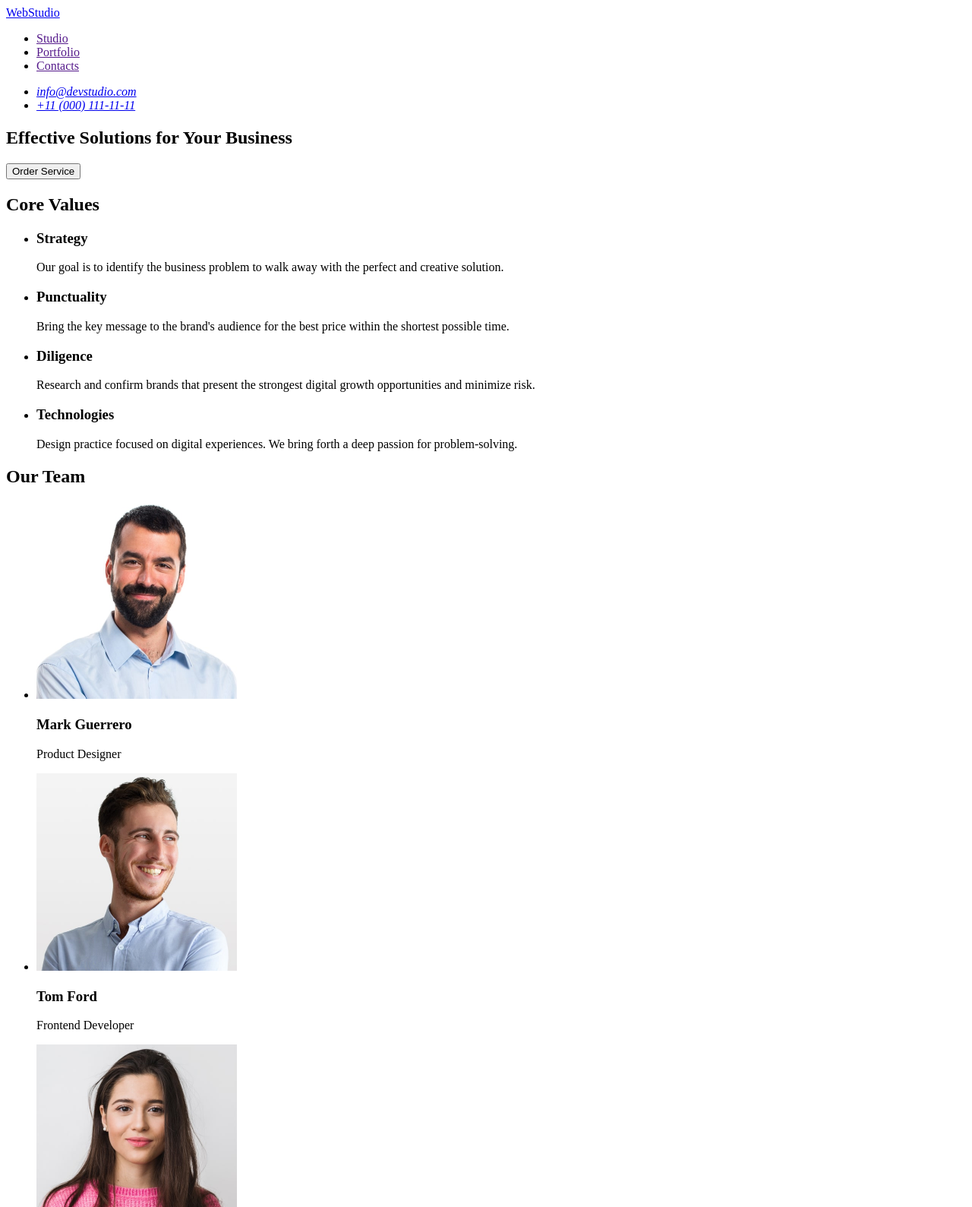
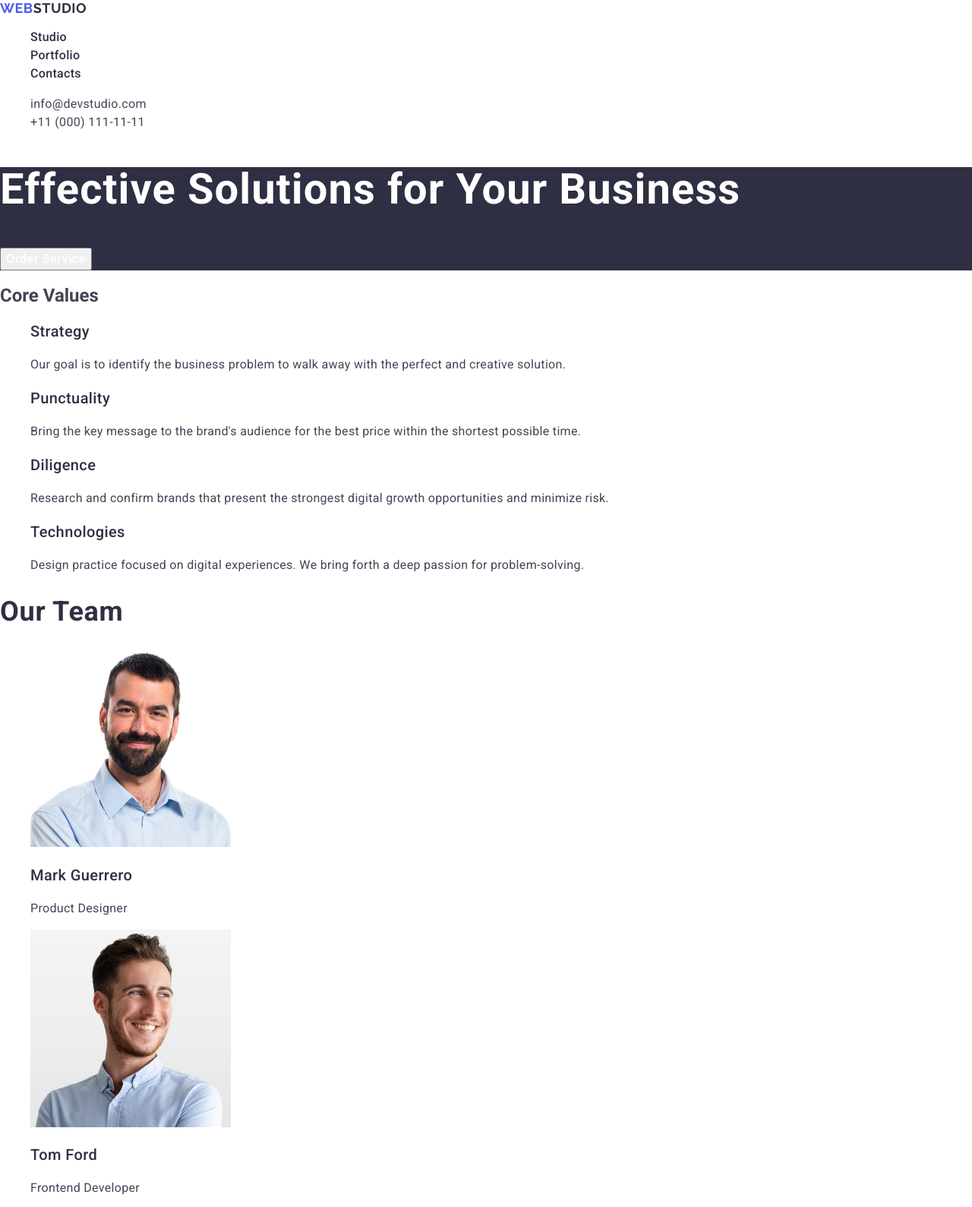
Before and after one commit to ViacheslavDl/goit-markup-hw-02, a plain HTML site: page index.html in a window 1280 px wide. Shown: the top 1589 px of the page at 76% size. Drawn offline with nearby package versions, Linux system fonts and the light colour scheme.

Commit message:
add styles

```diff
--- /dev/null
+++ b/css/styles.css
@@ -0,0 +1,158 @@
+body{
+    font-family: "Roboto", sans-serif;
+    color: #434455;
+    background-color: #fff;
+}
+
+ul, ol {
+    list-style-type: none;
+}
+
+a {
+    text-decoration: none;
+}
+
+.logo {
+    font-family: "Raleway", sans-serif;
+    font-weight: 700;
+    font-size: 18px;
+    line-height: 1.17;
+    letter-spacing: 0.03em;
+    text-transform: uppercase;
+    color: #4d5ae5;
+}
+
+.header-logo .logo-part {
+    color: #2e2f42;
+}
+
+.nav-link {
+        font-weight: 500;
+        font-size: 16px;
+        line-height: 1.5;
+        letter-spacing: 0.02em;
+        color: #2e2f42;
+}
+
+.contacts {
+    font-style: normal;
+}
+
+.contacts-link{
+    font-size: 16px;
+    line-height: 1.5;
+    letter-spacing: 0.02em;
+    color: #434455;
+}
+
+.nav-link:hover,
+.nav-link:focus,
+.contacts-link:hover,
+.contacts-link:focus {
+    color: #404bbf;
+}
+
+.order {
+    background-color:#2e2f42;
+}
+
+.order-title {
+    font-weight: 700;
+    font-size: 56px;
+    line-height: 1.07;
+    letter-spacing: 0.02em;
+    color: #ffffff;
+}
+
+.order-btn {
+font-weight: 500;
+font-size: 16px;
+line-height: 1.5;
+letter-spacing: 0.04em;
+color: #fff;
+}
+
+.order-btn:hover,
+.order-btn:active {
+    background-color:#404bbf ;
+}
+
+.core-subtitle {
+    font-weight: 500;
+    font-size: 20px;
+    line-height: 1.2;
+    letter-spacing: 0.02em;
+    color: #2e2f42;
+}
+
+.core-item-text {
+    font-weight: 400;
+    font-size: 16px;
+    line-height: 1.5;
+    letter-spacing: 0.02em;
+    color: #434455;
+}
+
+.team-title {
+    font-weight: 700;
+    font-size: 36px;
+    line-height: 1.11;
+    letter-spacing: 0.02em;
+    color: #2e2f42;
+}
+
+.team-subtitle {
+    font-weight: 500;
+    font-size: 20px;
+    line-height: 1.2;
+    letter-spacing: 0.02em;
+    color: #2e2f42;
+}
+
+.team-item-text {
+    font-weight: 400;
+    font-size: 16px;
+    line-height: 1.5;
+    letter-spacing: 0.02em;
+    color: #434455;
+}
+
+.portfolio-title {
+    font-weight: 700;
+    font-size: 36px;
+    line-height: 1.11111;
+    letter-spacing: 0.02em;
+    color: #2e2f42;
+}
+
+.portfolio-subtitle {
+    font-weight: 500;
+    font-size: 20px;
+    line-height: 1.2;
+    letter-spacing: 0.02em;
+    color: #2e2f42;
+}
+
+.portfolio-item-text {
+    font-weight: 400;
+    font-size: 16px;
+    line-height: 1.5;
+    letter-spacing: 0.02em;
+    color: #434455;
+}
+
+.page-footer {
+    background-color: #2e2f42;
+}
+
+.footer-logo .logo-part {
+    color: #f4f4fd;
+}
+
+.footer-text {
+    font-weight: 400;
+    font-size: 16px;
+    line-height: 1.5;
+    letter-spacing: 0.02em;
+    color: #f4f4fd;
+}
--- a/index.html
+++ b/index.html
@@ -5,93 +5,147 @@
     <meta charset="UTF-8">
     <meta name="viewport" content="width=device-width, initial-scale=1.0">
     <title>WebStudio</title>
+    <link rel="preconnect" href="https://fonts.googleapis.com">
+    <link rel="preconnect" href="https://fonts.gstatic.com" crossorigin>
+    <link href="https://fonts.googleapis.com/css2?family=Roboto:wght@400;500;700&family=Raleway:wght@700&display=swap"
+        rel="stylesheet">
+
+    <link rel="stylesheet" href="https://cdnjs.cloudflare.com/ajax/libs/modern-normalize/3.0.1/modern-normalize.min.css"
+        integrity="sha512-q6WgHqiHlKyOqslT/lgBgodhd03Wp4BEqKeW6nNtlOY4quzyG3VoQKFrieaCeSnuVseNKRGpGeDU3qPmabCANg=="
+        crossorigin="anonymous" referrerpolicy="no-referrer" />
+
+    <link rel="stylesheet" href="./css/styles.css" />
 </head>
 
 <body>
-    <header>
-        <nav>
-            <a href="./index.html">WebStudio</a>
-            <ul>
-                <li><a href="">Studio</a></li>
-                <li><a href="">Portfolio</a></li>
-                <li><a href="">Contacts</a></li>
+    <header class="page-header">
+        <nav class="header-nav">
+            <a class="logo header-logo" href="./index.html">Web<span class="logo-part">Studio</span></a>
+            <ul class="nav-list">
+                <li class="nav-item"><a class="nav-link" href="./index.html">Studio</a></li>
+                <li class="nav-item"><a class="nav-link" href="">Portfolio</a></li>
+                <li class="nav-item"><a class="nav-link" href="">Contacts</a></li>
             </ul>
         </nav>
-        <address>
-            <ul>
-                <li>
-                    <a href="mailto:info@devstudio.com">info@devstudio.com</a>
+        <address class="contacts">
+            <ul class="contacts-list">
+                <li class="contacts-item">
+                    <a class="contacts-link" href="mailto:info@devstudio.com">info@devstudio.com</a>
                 </li>
-                <li>
-                    <a href="tel:+110001111111">+11 (000) 111-11-11</a>
+                <li class="contacts-item">
+                    <a class="contacts-link" href="tel:+110001111111">+11 (000) 111-11-11</a>
                 </li>
             </ul>
         </address>
     </header>
     <main>
-        <section>
-            <h1>
+        <section class="order">
+            <h1 class="order-title">
                 Effective Solutions for Your Business
             </h1>
-            <button type="button">Order Service</button>
+            <button class="order-btn" type="button">Order Service</button>
         </section>
 
-        <section>
-            <h2>Core Values</h2>
-            <ul>
-                <li>
-                    <h3>Strategy</h3>
-                    <p>Our goal is to identify the business
+        <section class="core">
+            <h2 class="core-title">Core Values</h2>
+            <ul class="core-list">
+                <li class="core-item">
+                    <h3 class="core-subtitle">Strategy</h3>
+                    <p class="core-item-text">Our goal is to identify the business
                         problem to walk away with the perfect and creative solution.</p>
                 </li>
-                <li>
-                    <h3>Punctuality</h3>
-                    <p>Bring the key message to the brand's audience for the best price within the shortest possible
+                <li class="core-item">
+                    <h3 class="core-subtitle">Punctuality</h3>
+                    <p class="core-item-text">Bring the key message to the brand's audience for the best price within
+                        the shortest possible
                         time.</p>
                 </li>
-                <li>
-                    <h3>Diligence</h3>
-                    <p>Research and confirm brands that present the strongest digital growth opportunities and minimize
+                <li class="core-item">
+                    <h3 class="core-subtitle">Diligence</h3>
+                    <p class="core-item-text">Research and confirm brands that present the strongest digital growth
+                        opportunities and minimize
                         risk.</p>
                 </li>
-                <li>
-                    <h3>Technologies</h3>
-                    <p>Design practice focused on digital experiences. We bring forth a deep passion for
+                <li class="core-item">
+                    <h3 class="core-subtitle">Technologies</h3>
+                    <p class="core-item-text">Design practice focused on digital experiences. We bring forth a deep
+                        passion for
                         problem-solving.</p>
                 </li>
             </ul>
         </section>
 
-        <section>
-            <h2>Our Team</h2>
-            <ul>
-                <li>
-                    <img src="./images/img3.jpg" alt="Mark Guerrero" width="264" height="260">
-                    <h3>Mark Guerrero</h3>
-                    <p>Product Designer</p>
+        <section class="team">
+            <h2 class="team-title">Our Team</h2>
+            <ul class="team-list">
+                <li class="team-item">
+                    <img class="team-item-img" src="./images/img3.jpg" alt="Mark Guerrero" width="264" height="260">
+                    <h3 class="team-subtitle">Mark Guerrero</h3>
+                    <p class="team-item-text">Product Designer</p>
                 </li>
-                <li>
-                    <img src="./images/img2.jpg" alt="Tom Ford" width="264" height="260">
-                    <h3>Tom Ford</h3>
-                    <p>Frontend Developer</p>
+                <li class="team-item">
+                    <img class="team-item-img" src="./images/img2.jpg" alt="Tom Ford" width="264" height="260">
+                    <h3 class="team-subtitle">Tom Ford</h3>
+                    <p class="team-item-text">Frontend Developer</p>
                 </li>
-                <li>
-                    <img src="./images/img1.jpg" alt="Camila Garcia" width="264" height="260">
-                    <h3>Camila Garcia</h3>
-                    <p>Marketing</p>
+                <li class="team-item">
+                    <img class="team-item-img" src="./images/img1.jpg" alt="Camila Garcia" width="264" height="260">
+                    <h3 class="team-subtitle">Camila Garcia</h3>
+                    <p class="team-item-text">Marketing</p>
                 </li>
-                <li>
-                    <img src="./images/img0.jpg" alt="Daniel Wilson" width="264" height="260">
-                    <h3>Daniel Wilson</h3>
-                    <p>UI Designer</p>
+                <li class="team-item">
+                    <img class="team-item-img" src="./images/img0.jpg" alt="Daniel Wilson" width="264" height="260">
+                    <h3 class="team-subtitle">Daniel Wilson</h3>
+                    <p class="team-item-text">UI Designer</p>
+                </li>
+            </ul>
+        </section>
+
+        <section class="portfolio">
+            <h2 class="portfolio-title">Our Portfolio</h2>
+            <ul class="portfolio-list">
+                <li class="portfolio-item">
+                    <img class="portfolio-item-img" src="./images/img4.jpg" alt="Banking App" width="360" height="300">
+                    <h3 class="portfolio-subtitle">Banking App</h3>
+                    <p class="portfolio-item-text">App</p>
+                </li>
+                <li class="portfolio-item">
+                    <img class="portfolio-item-img" src="./images/img5.jpg" alt="Cashless Payment" width="360"
+                        height="300">
+                    <h3 class="portfolio-subtitle">Cash cless Payment</h3>
+                    <p class="portfolio-item-text">Marketing</p>
+                </li>
+                <li class="portfolio-item">
+                    <img class="portfolio-item-img" src="./images/img6.jpg" alt="Meditation App" width="360"
+                        height="300">
+                    <h3 class="portfolio-subtitle">Me cditation App</h3>
+                    <p class="portfolio-item-text">App</p>
+                </li>
+                <li class="portfolio-item">
+                    <img class="portfolio-item-img" src="./images/img7.jpg" alt="Taxi Service" width="360" height="300">
+                    <h3 class="portfolio-subtitle"> cTaxi Service</h3>
+                    <p class="portfolio-item-text">Marketing</p>
+                </li>
+                <li class="portfolio-item">
+                    <img class="portfolio-item-img" src="./images/img8.jpg" alt="Screen Illustrations" width="360"
+                        height="300">
+                    <h3 class="portfolio-subtitle">Screen I cllustrations</h3>
+                    <p class="portfolio-item-text">Design</p>
+                </li>
+                <li class="portfolio-item">
+                    <img class="portfolio-item-img" src="./images/img9.jpg" alt="Online Courses" width="360"
+                        height="300">
+                    <h3 class="portfolio-subtitle">On cline Courses</h3>
+                    <p class="portfolio-item-text">Marketing</p>
                 </li>
             </ul>
         </section>
 
     </main>
-    <footer>
-        <a href="./index.html">WebStudio</a>
-        <p>Increase the flow of customers and sales for your business with digital marketing & growth solutions.</p>
+    <footer class="page-footer">
+        <a class="logo footer-logo" href="./index.html">Web<span class="logo-part">Studio</span></a>
+        <p class="footer-text">Increase the flow of customers and sales for your business with digital marketing &
+            growth solutions.</p>
     </footer>
 </body>
 
```
Also changed, not shown: images/img4.jpg (added), images/img5.jpg (added), images/img6.jpg (added), images/img7.jpg (added), images/img8.jpg (added), images/img9.jpg (added).
